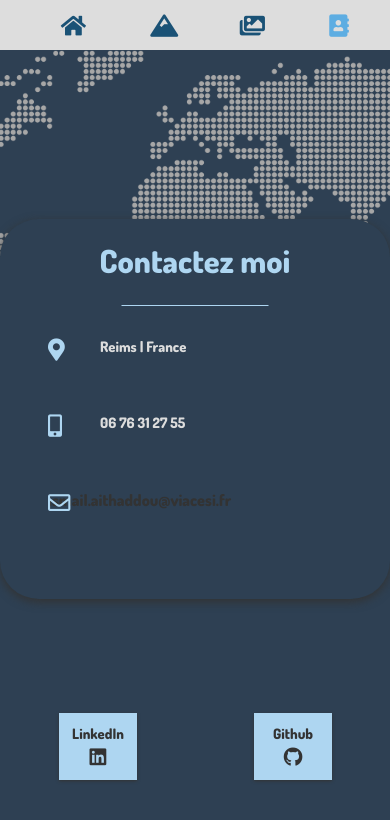
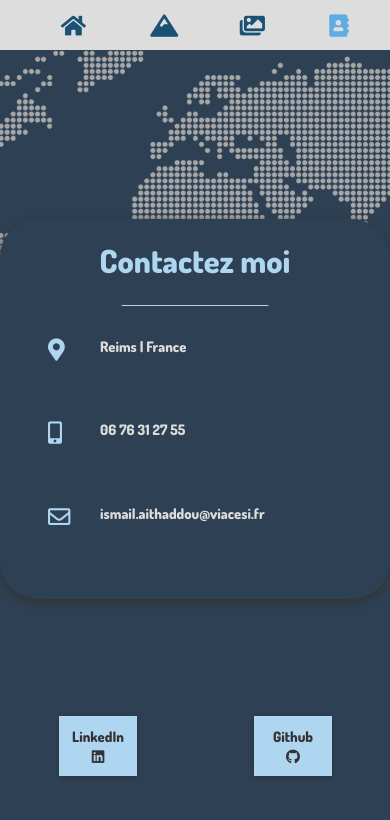
Before and after one commit to AHIsma/myWebsite, a React (Create React App) app: page /#/contact in a window 390 px wide. Shown: the top 820 px of the page. Built offline with nearby package versions, Linux system fonts and the light colour scheme; a web font is replaced by a local one.

Commit message:
MajorFrontUpdate1.2.0

```diff
--- a/src/Styles/pages/_contact.scss
+++ b/src/Styles/pages/_contact.scss
@@ -72,7 +72,7 @@
           transform: translateY(2px);
           color: $color-2;
         }
-        span {
+        span,a {
           font-size: 1.4rem;
           color: $white;
           position: absolute;
@@ -159,7 +159,7 @@
       .contactBox {
         min-width: 100% !important;
       }
-      span {
+      span,a {
         font-size: .9rem !important;
       }
       h4 {
```
